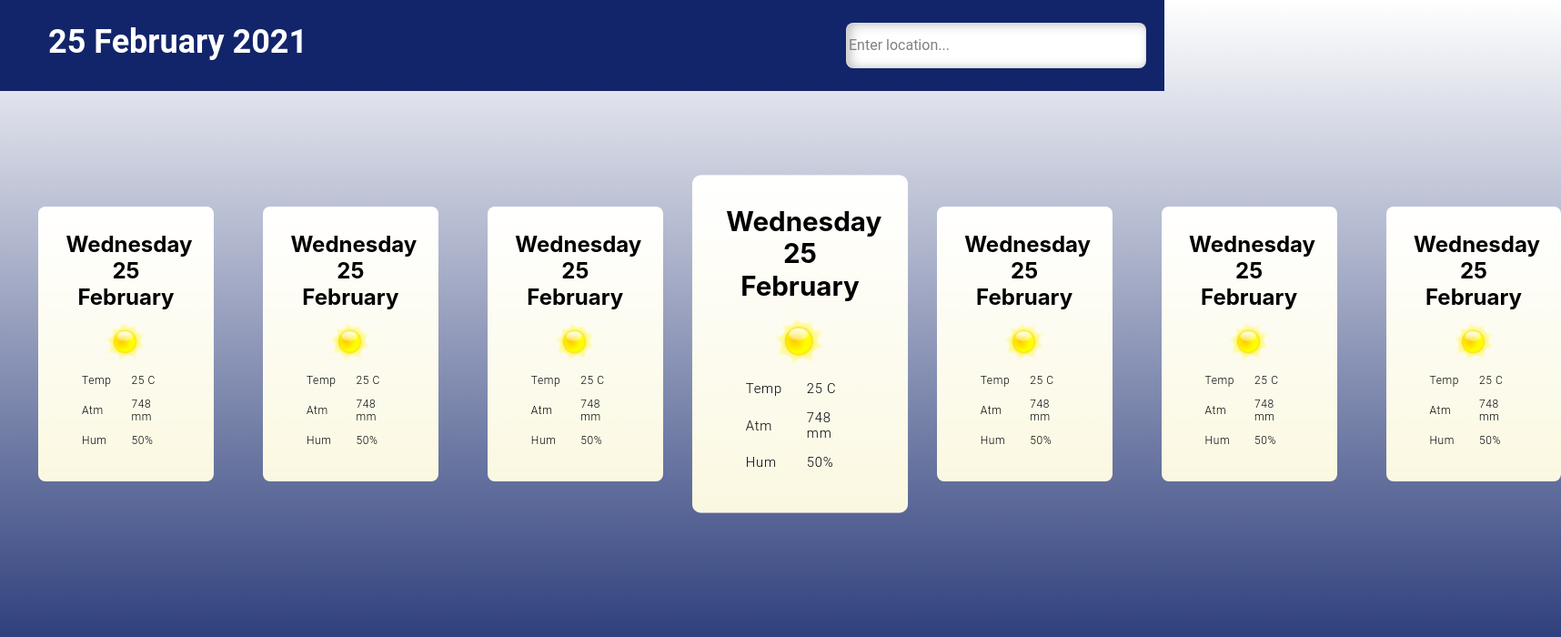
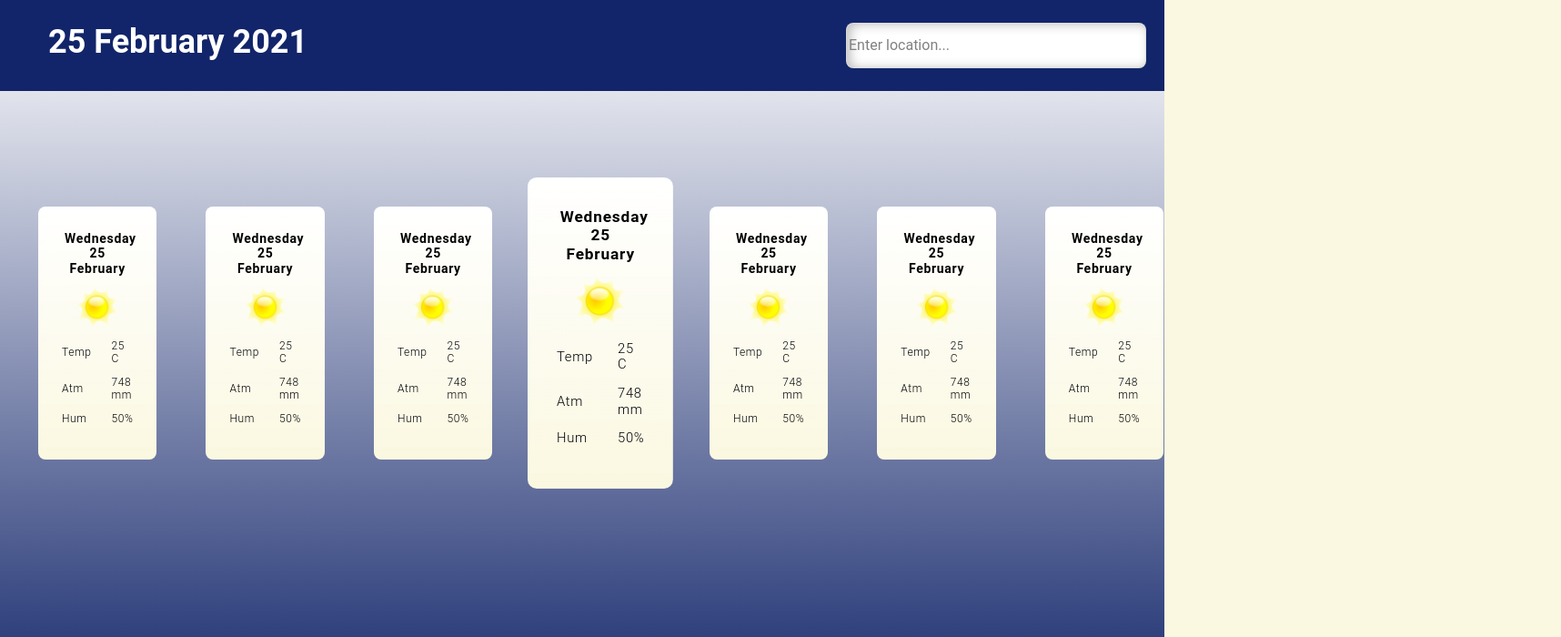
Before and after one commit to Pavel-Yarakhovich/show-my-weather, a React (Create React App) app: page /#/ in a window 1280 px wide. Shown: the top 700 px of the page at 91% size, 1716 px wide, since content can reach past the window. Built offline with nearby package versions, Linux system fonts and the light colour scheme.

Commit message:
styles were renewed

```diff
--- a/src/components/Days/DayCard/DayCard.scss
+++ b/src/components/Days/DayCard/DayCard.scss
@@ -3,18 +3,20 @@
   flex-direction: column;
   align-items: center;
   margin: 27px;
-  padding: 27px;
+  padding: 27px 5px;
   width: 152.02px;
   height: 207.23;
   background: linear-gradient(180deg, #FFFFFF 0%, rgba(255, 255, 255, 0) 100%), #FBF8E1;
   border-radius: 8px;
 
+
     .Day {
+      width: 60%;
       margin: 0;
       margin-bottom: 9.19px;
       padding: 0;
-      width: 95%;
       text-align: center;
+      @include text(Roboto, 700, 14px, 16.41px, 0.05em);
     }
 
     table {
```
